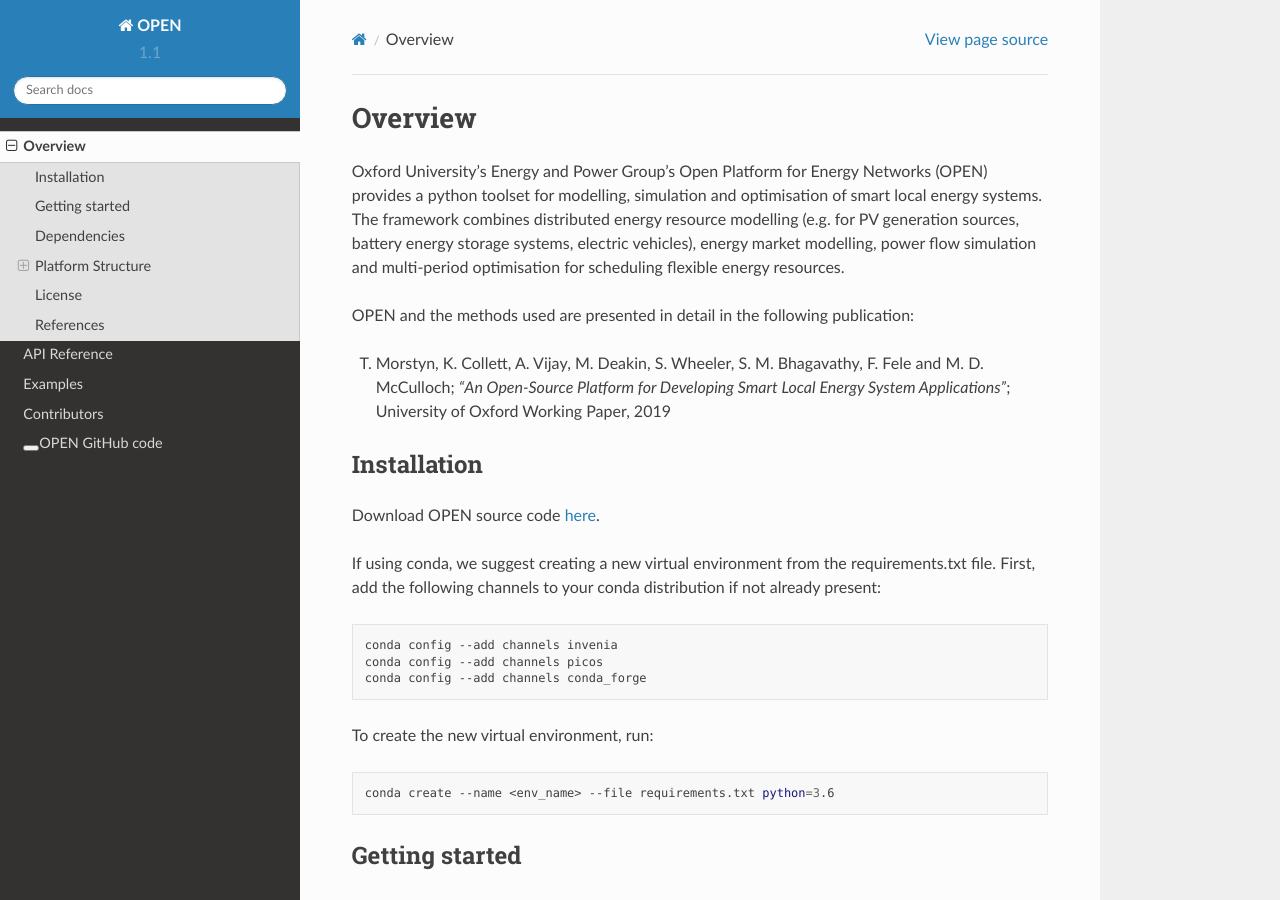
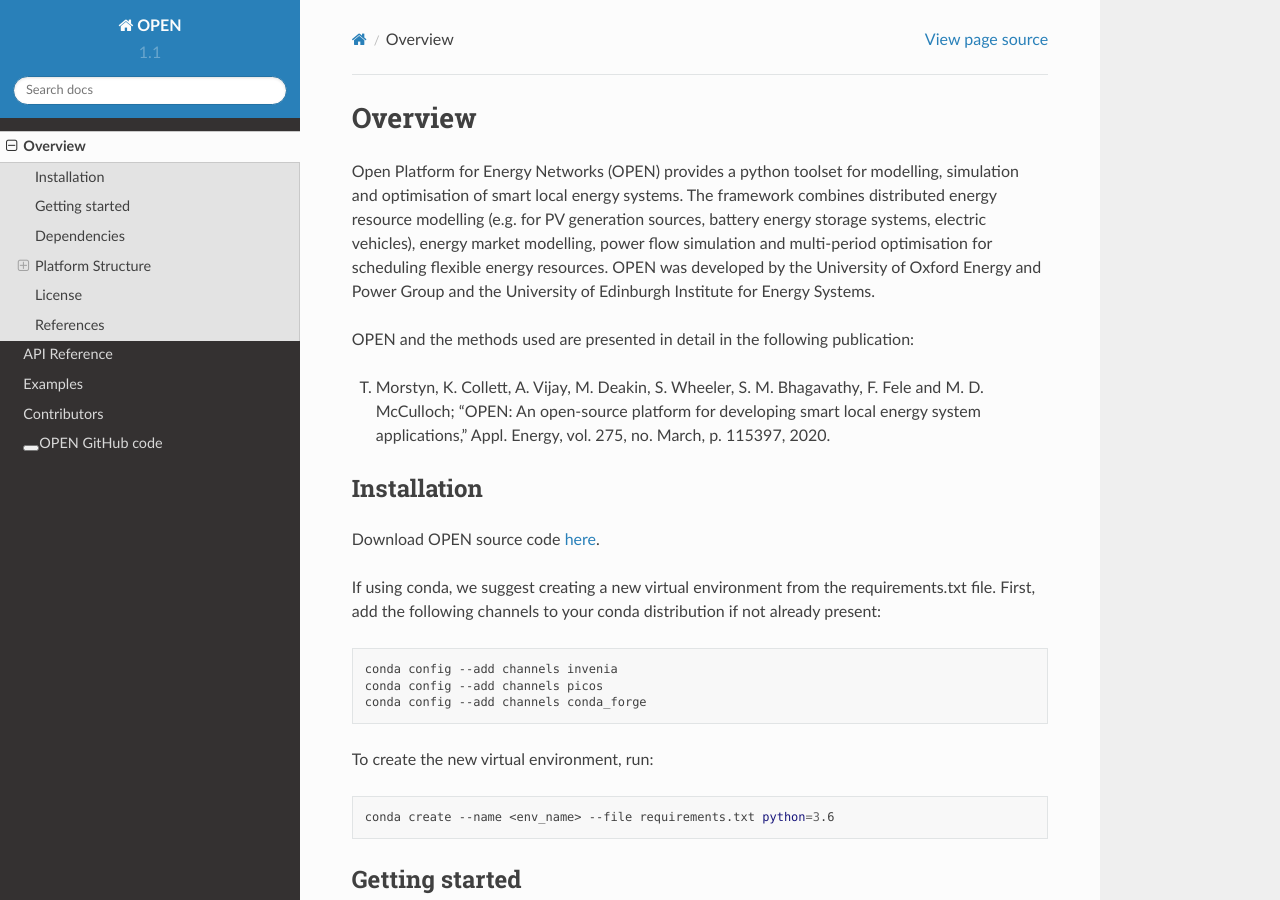
Before and after one commit to EPGOxford/OPEN, a Sphinx documentation site: the page built from docs/overview.rst, in a window 1280 px wide and 900 px high. Built offline with Sphinx 7.4.7 and the Read the Docs theme 2.0.0, drawn with Linux system fonts in a browser that asks for light colours.

Commit message:
Update overview.rst

```diff
--- a/docs/overview.rst
+++ b/docs/overview.rst
@@ -1,13 +1,12 @@
 Overview
 =============
 
-Oxford University's Energy and Power Group's Open Platform for Energy Networks (OPEN) provides a python toolset for modelling, simulation and optimisation of smart local energy systems.
-The framework combines distributed energy resource modelling (e.g. for PV generation sources, battery energy storage systems, electric vehicles), energy market modelling, power flow simulation and multi-period optimisation for scheduling flexible energy resources.
+Open Platform for Energy Networks (OPEN) provides a python toolset for modelling, simulation and optimisation of smart local energy systems.
+The framework combines distributed energy resource modelling (e.g. for PV generation sources, battery energy storage systems, electric vehicles), energy market modelling, power flow simulation and multi-period optimisation for scheduling flexible energy resources. OPEN was developed by the University of Oxford Energy and Power Group and the University of Edinburgh Institute for Energy Systems.
 
 OPEN and the methods used are presented in detail in the following publication:
 
-T. Morstyn, K. Collett, A. Vijay, M. Deakin, S. Wheeler, S. M. Bhagavathy, F. Fele and M. D. McCulloch; *"An Open-Source Platform for Developing Smart Local Energy System Applications”*; University of Oxford Working Paper, 2019
-
+T. Morstyn, K. Collett, A. Vijay, M. Deakin, S. Wheeler, S. M. Bhagavathy, F. Fele and M. D. McCulloch; “OPEN: An open-source platform for developing smart local energy system applications,” Appl. Energy, vol. 275, no. March, p. 115397, 2020.
 
 Installation
 -------------
```
